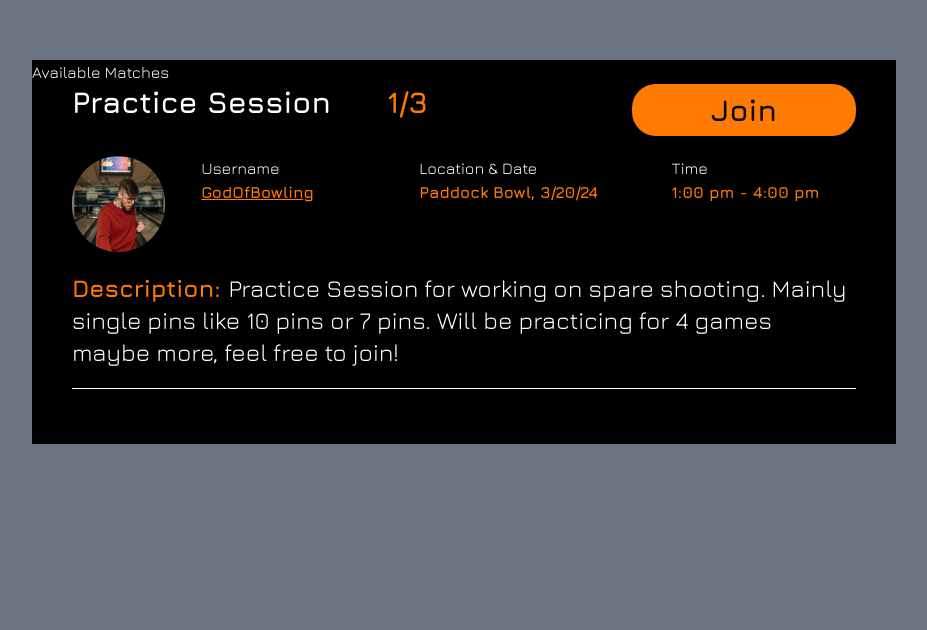
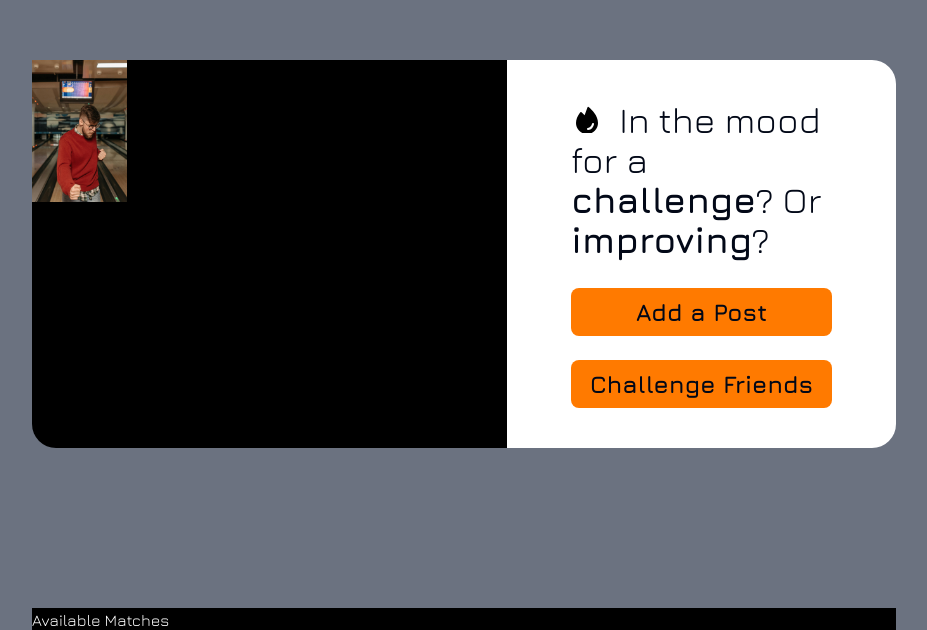
Before and after one commit to JayvonK/Full-Stack---Strike-Showdown, a Next.js app: page /pages/TestPage in a window 1280 px wide. Shown: the part 164-794 px from the top of the page, without its empty margins (176-1103 px from the left). Built offline with nearby package versions, Linux system fonts and the light colour scheme.

Commit message:
fire icon

```diff
--- a/src/app/css/LoginPage.css
+++ b/src/app/css/LoginPage.css
@@ -38,6 +38,10 @@
     height: 100%;
 }
 
+.bgFireIcon{
+    background-image: url(../../../public/images/fire-fill.svg);
+}
+
 @media screen and (max-width: 600px) {
     .selectWidth {
         max-width: 350px;
--- a/src/app/pages/TestPage/page.tsx
+++ b/src/app/pages/TestPage/page.tsx
@@ -2,7 +2,8 @@
 
 import React from 'react'
 import '@/app/css/LoginPage.css'
-import bowler from '../../../../public/images/pexels-pavel-danilyuk-7429728.jpg'
+import bowler from '../../../../public/images/pexels-pavel-danilyuk-7429728.jpg';
+import fireIcon from '../../../../public/images/fire-fill.svg'
 import { Button, Modal } from "flowbite-react";
 import { useState } from "react";
 
@@ -14,6 +15,9 @@ const TestPage = () => {
 
     return (
         <>
+
+
+
             <Modal dismissible show={openModal} onClose={() => setOpenModal(false)}>
                 <Modal.Header>Terms of Service</Modal.Header>
                 <Modal.Body>
@@ -36,9 +40,49 @@ const TestPage = () => {
                     </Button>
                 </Modal.Footer>
             </Modal>
+
+
+
+
+
             <div className='bg-gray-500 min-h-screen pt-56 px-52'>
+
+                <div className='grid grid-cols-[55%_45%] min-h-[310px] mb-40'>
+                    <div className='bg-black rounded-tl-3xl rounded-bl-3xl'>
+                        <div className="grid grid-cols-[20%_80%]">
+                            <div>
+                                <img className='object-cover' src={bowler.src} alt="" />
+                            </div>
+
+                            <div>
+
+                            </div>
+
+                        </div>
+                    </div>
+                    <div className='bg-white rounded-tr-3xl rounded-br-3xl py-10 px-16'>
+                        <h1 className='jura text-4xl mb-7'><span className='bgFireIcon w-7 h-7 inline-block mr-5'></span>In the mood for a <span className='juraBold'>challenge</span>? Or <span className='juraBold'>improving</span>?</h1>
+                        <button className='bgOrange w-full text-2xl juraBold py-2 rounded-lg hover:bg-[#ff9939] mb-6' onClick={() => setOpenModal(true)}>Add a Post</button>
+                        <button className='bgOrange w-full text-2xl juraBold py-2 rounded-lg hover:bg-[#ff9939]' onClick={() => setOpenModal(true)}>Challenge Friends</button>
+                    </div>
+                </div>
+
+
+
+
+
+
+
+
+
+
+
+
+
                 <div className='h-96 bg-black'>
                     <h1 className='text-white jura'>Available Matches</h1>
+
+                    {/* Practice Session Component */}
                     <div className='px-10'>
                         <div className='grid grid-cols-2'>
                             <div className='flex juraBold xl:text-3xl text-2xl'>
@@ -51,46 +95,46 @@ const TestPage = () => {
                         </div>
 
                         <div className='flex my-5'>
-                            <div>
-                                <img className='w-[105px] h-24 rounded-full object-cover' src={bowler.src} alt="bowler's pfp" />
+                            <div className='mr-8'>
+                                <img className='w-[105px] h-[100px] rounded-full object-cover' src={bowler.src} alt="bowler's pfp" />
                             </div>
 
-                            <div className='flex justify-around w-full'>
-                                <div className='pr-8'>
+                            <div className='grid 2xl:grid-cols-[22%_34%_24%_20%] grid-cols-3 w-full'>
+                                <div className='pr-8 xl:text-xl text-lg'>
                                     <h3 className='jura text-white'>Username</h3>
                                     <h3 className='juraBold txtOrange underline cursor-pointer' onClick={() => setOpenModal(true)}>GodOfBowling</h3>
                                 </div>
-                                <div className='pr-8 2xl:block hidden'>
+                                <div className='pr-8 2xl:block hidden xl:text-xl text-lg'>
                                     <h3 className='jura text-white'>Stats</h3>
-                                    <div className='flex justify-between'>
-                                        <div>
+                                    <div className='flex'>
+                                        <div className='xl:text-xl text-lg'>
                                             <h1 className='juraBold txtOrange'> 150 Wins</h1>
-                                            <h1 className='juraBold txtOrange'> 190-200Avg</h1>
+                                            <h1 className='juraBold txtOrange'> 190-200 Avg</h1>
                                         </div>
-                                        <div className='flex justify-center px-6'>
+                                        <div className='flex justify-center px-8'>
+
                                             <div className='line'>
-
                                             </div>
 
                                         </div>
-                                        <div>
+                                        <div className='xl:text-xl text-lg'>
                                             <h1 className='juraBold txtOrange'> Streak: 4</h1>
-                                            <h1 className='juraBold txtOrange'> 1 Handed(Lefty)</h1>
+                                            <h1 className='juraBold txtOrange'> 1 Handed (Lefty)</h1>
                                         </div>
                                     </div>
                                 </div>
-                                <div>
+                                <div className=' pr-8 xl:text-xl text-lg'>
                                     <h3 className='jura text-white'>Location & Date</h3>
                                     <h3 className='juraBold txtOrange'>Paddock Bowl, 3/20/24</h3>
                                 </div>
-                                <div>
+                                <div className='xl:text-xl text-lg'>
                                     <h3 className='jura text-white'>Time</h3>
-                                    <h3 className='juraBold txtOrange'>1:00 pm - 4:00 pm</h3>
+                                    <h3 className='juraBold txtOrange'>11:00 pm - 14:00 pm</h3>
                                 </div>
                             </div>
                         </div>
 
-                        <h3 className='jura text-2xl text-white'><span className='juraBold txtOrange'>Description: </span> Practice Session for working on spare shooting. Mainly single pins like 10 pins or 7 pins. Will be practicing for 4 games maybe more, feel free to join!</h3>
+                        <h3 className='jura xl:text-2xl text-xl text-white'><span className='juraBold txtOrange'>Description: </span> Practice Session for working on spare shooting. Mainly single pins like 10 pins or 7 pins. Will be practicing for 4 games maybe more, feel free to join!</h3>
 
                         <hr className='border-white mt-5 mb-8' />
                     </div>
```
Also changed, not shown: public/images/fire-fill.svg (added).
